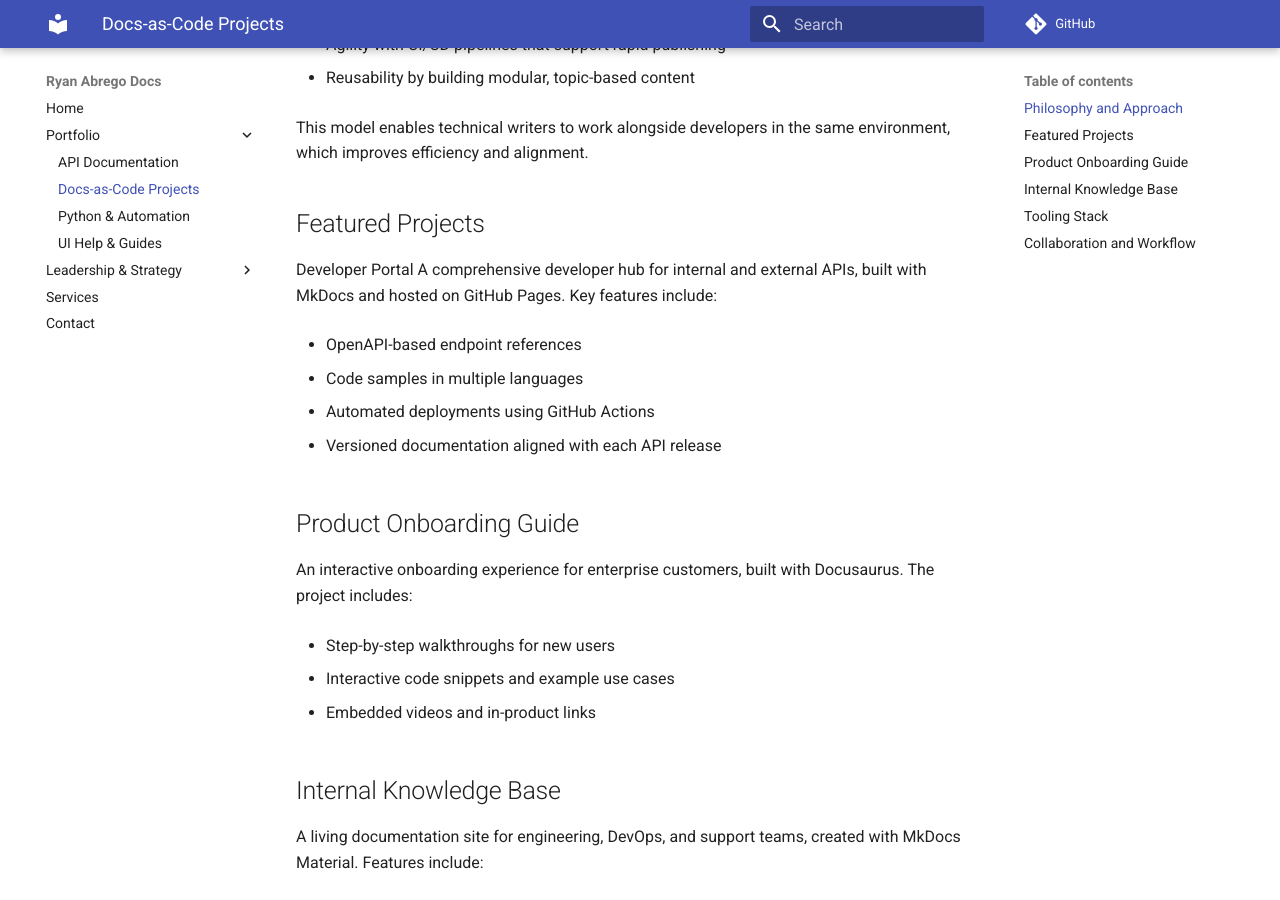
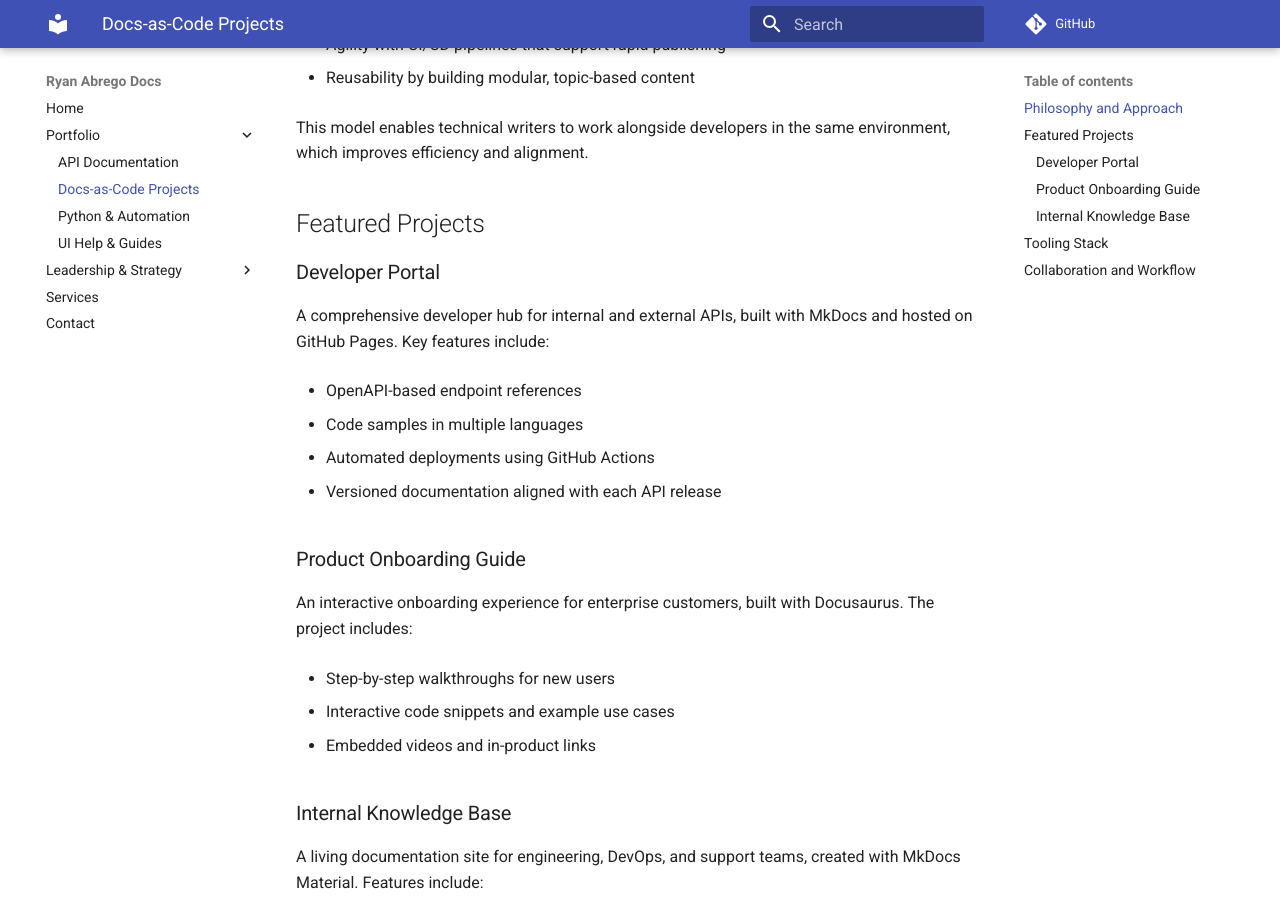
Before and after one commit to ryanabrego/MkDocs, an MkDocs documentation site: the page built from docs/portfolio/docs-as-code.md, in a window 1280 px wide and 900 px high, scrolled down 543 px. Built offline with MkDocs 1.6.1 and Material for MkDocs 9.7.7, drawn with Linux system fonts in a browser that asks for light colours; comment, search, counter and statistics services are not loaded.

Commit message:
Update docs-as-code.md

```diff
--- a/docs/portfolio/docs-as-code.md
+++ b/docs/portfolio/docs-as-code.md
@@ -16,7 +16,8 @@ Docs-as-code is more than just a toolset; it is a mindset. By applying software
 This model enables technical writers to work alongside developers in the same environment, which improves efficiency and alignment.
 
 ## Featured Projects
-Developer Portal
+
+### Developer Portal
 A comprehensive developer hub for internal and external APIs, built with MkDocs and hosted on GitHub Pages. Key features include:
 
 * OpenAPI-based endpoint references
@@ -27,7 +28,7 @@ A comprehensive developer hub for internal and external APIs, built with MkDocs
 
 * Versioned documentation aligned with each API release
 
-## Product Onboarding Guide
+### Product Onboarding Guide
 An interactive onboarding experience for enterprise customers, built with Docusaurus. The project includes:
 
 * Step-by-step walkthroughs for new users
@@ -36,7 +37,7 @@ An interactive onboarding experience for enterprise customers, built with Docusa
 
 * Embedded videos and in-product links
 
-## Internal Knowledge Base
+### Internal Knowledge Base
 A living documentation site for engineering, DevOps, and support teams, created with MkDocs Material. Features include:
 
 * Role-based navigation for different teams
```
